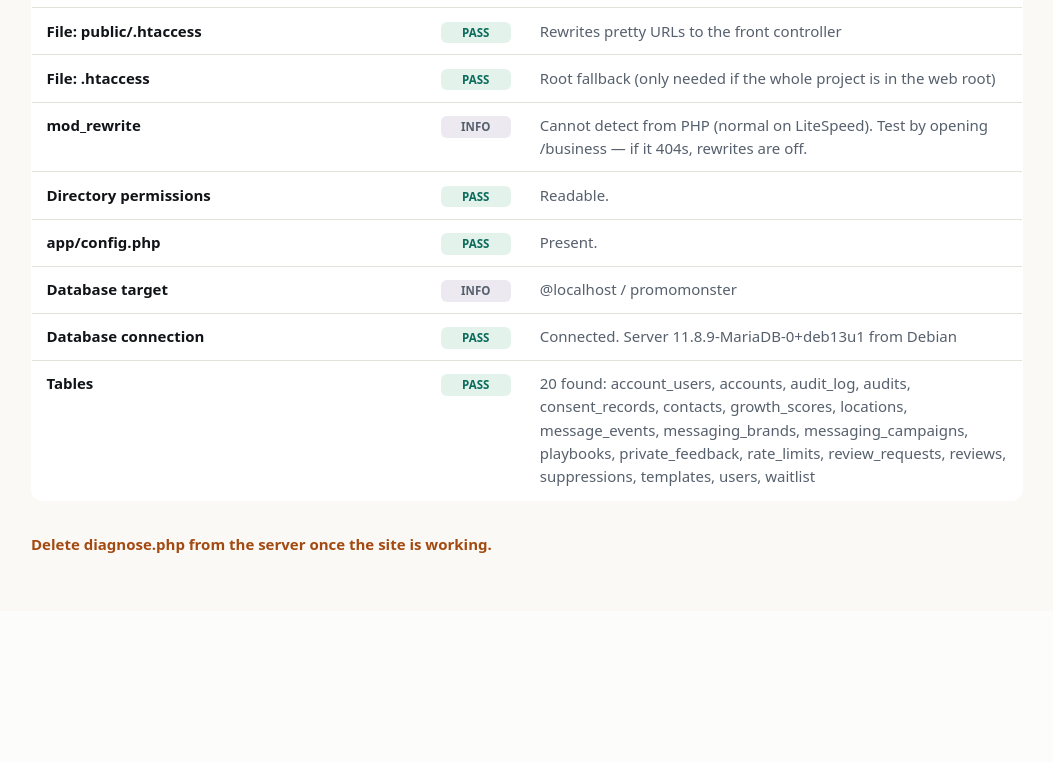
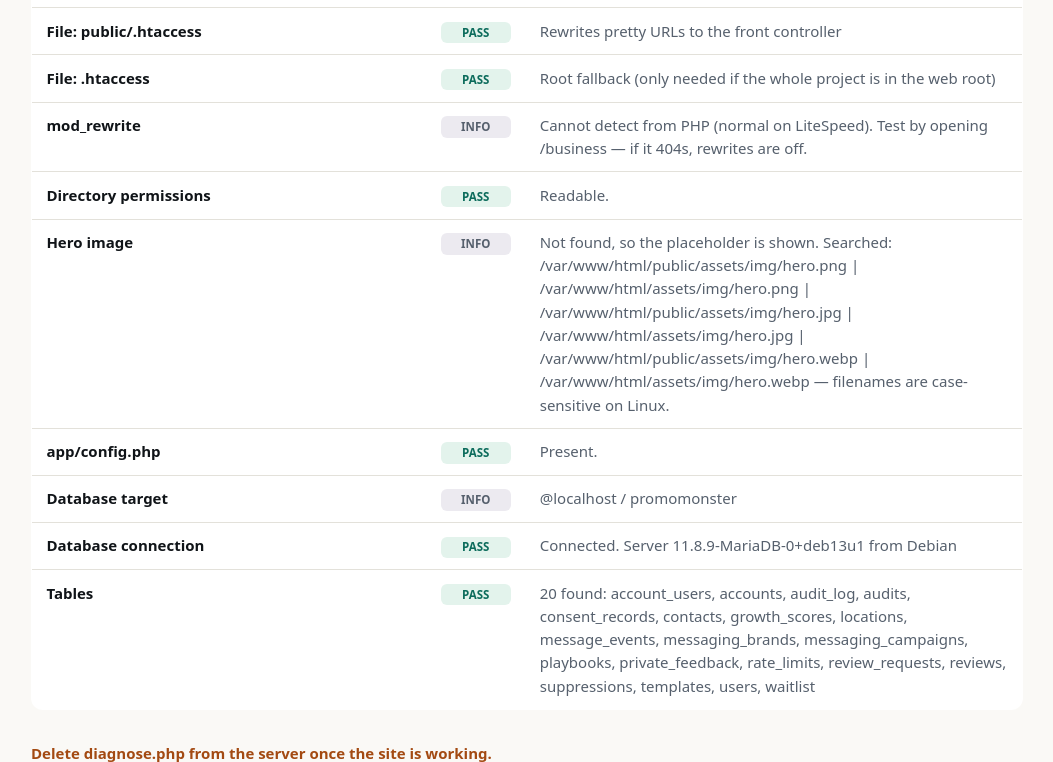
Before and after one commit to aimbluemedia/promomonster, a PHP site: page /diagnose.php in a window 1280 px wide. Shown: the part 933-1695 px from the top of the page, without its empty margins (113-1166 px from the left). Before the commit the page ends 1486 px from the top, so only its background shows below. Run offline with PHP 8.4, Linux system fonts and the light colour scheme.

Commit message:
Harden hero image lookup and report it in the diagnostic
Searches DOCUMENT_ROOT as well as PUBLIC_PATH, so the photograph is found even
on a host that serves from somewhere the documented layouts do not cover.

Adds a Hero image row to diagnose.php. When the file is found it names the
resolved path; when it is not, it lists every path searched and notes that
Linux filenames are case-sensitive. That turns "the image isn't showing" into a
question the operator can answer without reading any code.

Verified across all three layouts with a real PNG present and absent, and the
diagnostic row checked in both states.

Co-Authored-By: Claude Opus 5 <noreply@anthropic.com>
Claude-Session: https://claude.ai/code/session_01CdG9NshrkuwpgPtCT59NEu

```diff
--- a/diagnose.php
+++ b/diagnose.php
@@ -106,6 +106,26 @@ foreach ([$base . '/app', $base . '/public', $base . '/public/assets'] as $dir)
 add($checks, 'Directory permissions', $unreadable === [] ? 'pass' : 'fail',
     $unreadable === [] ? 'Readable.' : 'Not readable by PHP: ' . implode(', ', $unreadable) . ' — set directories to 755 and files to 644.');
 
+// --- Hero image -----------------------------------------------------------
+$heroRoots = array_unique(array_filter([
+    $layout === 'project-as-docroot' ? $here . '/public' : $here,
+    rtrim((string) ($_SERVER['DOCUMENT_ROOT'] ?? ''), '/') ?: null,
+]));
+$heroFound = null;
+$heroTried = [];
+foreach (['hero.png', 'hero.jpg', 'hero.webp'] as $candidate) {
+    foreach ($heroRoots as $root) {
+        $path = $root . '/assets/img/' . $candidate;
+        $heroTried[] = $path;
+        if (is_file($path)) { $heroFound = $path; break 2; }
+    }
+}
+add($checks, 'Hero image', $heroFound !== null ? 'pass' : 'info',
+    $heroFound !== null
+        ? 'Found at ' . $heroFound
+        : 'Not found, so the placeholder is shown. Searched: ' . implode('  |  ', $heroTried)
+          . ' — filenames are case-sensitive on Linux.');
+
 // --- Config and database --------------------------------------------------
 $configPath = $base . '/app/config.php';
 if (!is_file($configPath)) {
```
Also changed, not shown: app/Views/home.php (+15 -7 lines).
